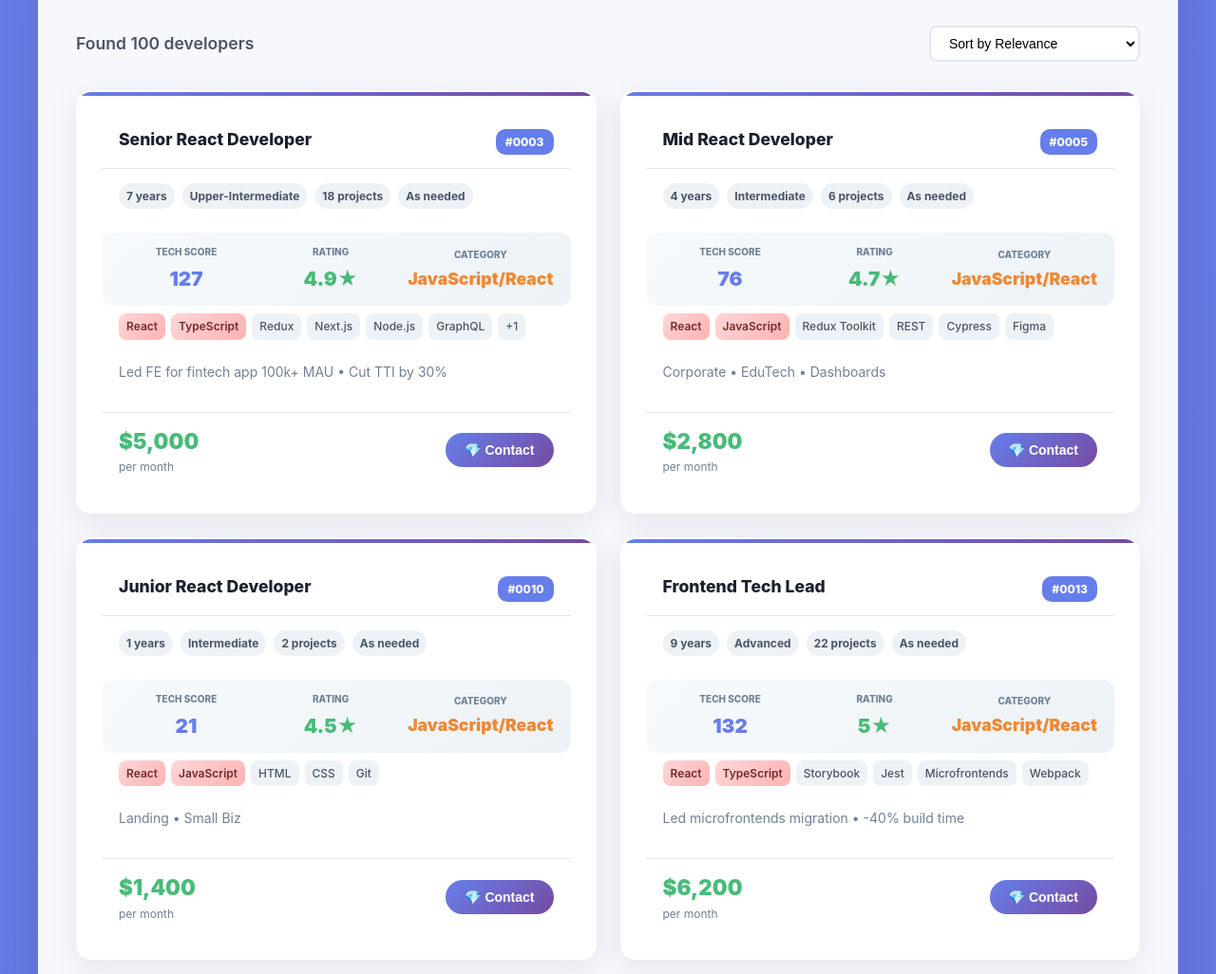
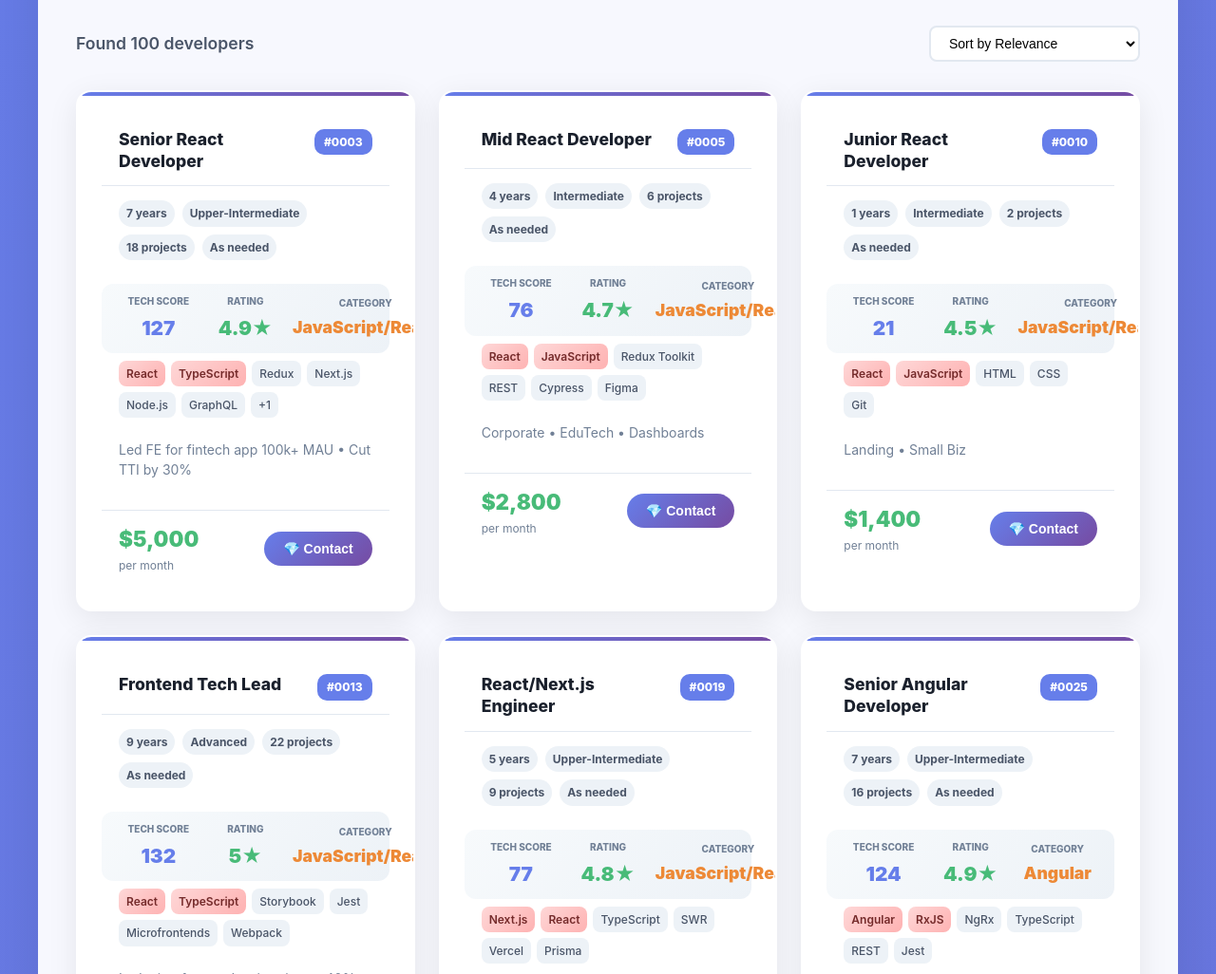
Before and after one commit to just4yu/platform, a website: page just4u-standalone-v4.html in a window 1280 px wide. Shown: the part 852-1878 px from the top of the page at 95% size. Drawn offline with Linux system fonts and the light colour scheme.

Commit message:
style(ui): v4 tune card layout for viewport fit (grid 320px cols, max-width, spacing)

```diff
--- a/just4u-standalone-v4.html
+++ b/just4u-standalone-v4.html
@@ -314,12 +314,12 @@
         /* Developer Cards */
         .developers-grid {
             display: grid;
-            grid-template-columns: repeat(auto-fit, minmax(420px, 1fr));
+            grid-template-columns: repeat(auto-fit, minmax(320px, 1fr));
             gap: 25px;
             margin-top: 30px;
         }
 
-        .developer-card { max-width: 720px; margin: 0 auto;
+        .developer-card { max-width: 680px; width: 100%; margin: 0 auto;
             background: white;
             border-radius: 16px;
             padding: 25px;
@@ -648,12 +648,12 @@
     /* Card V1 styles */
         .developer-card{background:#fff;border-radius:16px;box-shadow:0 8px 32px rgba(0,0,0,.08);border:2px solid transparent;overflow:hidden}
         .developer-card:hover{border-color:#667eea}
-        .developer-header{display:flex;justify-content:space-between;align-items:flex-start;padding:14px 18px;border-bottom:1px solid #e2e8f0}
+        .developer-header{display:flex;justify-content:space-between;align-items:flex-start;gap:10px;padding:14px 18px;border-bottom:1px solid #e2e8f0}
         .developer-title{font-size:1.1rem;font-weight:800;color:#1a202c}
         .developer-id{background:#667eea;color:#fff;padding:4px 10px;border-radius:10px;font-size:.75rem;font-weight:800}
         .developer-meta{display:flex;gap:8px;flex-wrap:wrap;padding:0 18px 10px 18px}
         .developer-meta .meta-item{background:#edf2f7;color:#4a5568;padding:4px 8px;border-radius:999px;font-size:12px;font-weight:700}
-        .ratings-section{display:grid;grid-template-columns:repeat(3,1fr);gap:10px;padding:12px 18px;background:linear-gradient(135deg,#f7fafc,#edf2f7)}
+        .ratings-section{display:grid;grid-template-columns:repeat(3,minmax(0,1fr));align-items:center;gap:8px;padding:10px 18px;background:linear-gradient(135deg,#f7fafc,#edf2f7)}
         .rating-item{text-align:center}
         .rating-label{font-size:10px;color:#718096;text-transform:uppercase;font-weight:800}
         .rating-value{font-weight:900}
```
